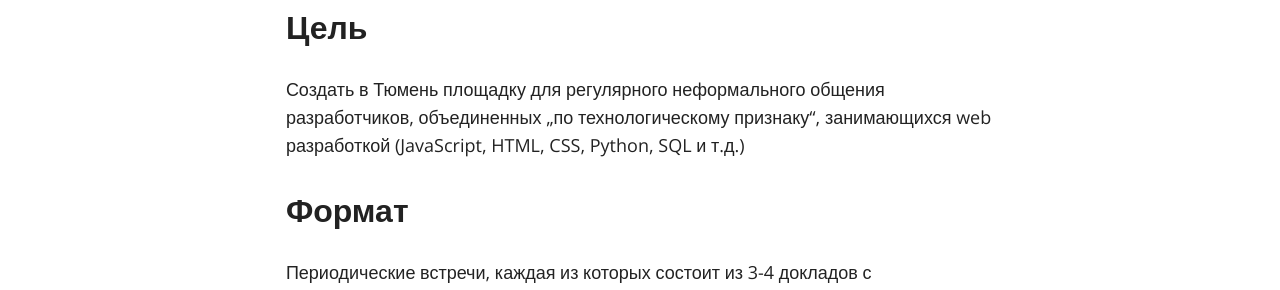
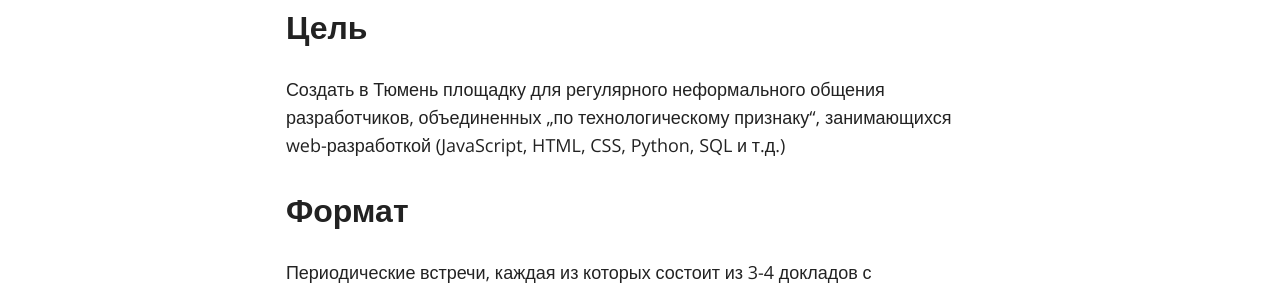
Before and after one commit to tensor-tyumen/tensor-tyumen.github.io, a Jekyll site: the page built from about/index.md, in a window 1280 px wide. Shown: the part 596-886 px from the top of the page. Built offline with Jekyll 4.4.1, drawn with Linux system fonts in a browser that asks for light colours; nearby versions of some CDN libraries; comment, search, counter and statistics services are not loaded.

```diff
--- a/about/index.md
+++ b/about/index.md
@@ -9,7 +9,7 @@ comments: true
 Цель
 ----
 Создать в Тюмень площадку для регулярного неформального общения разработчиков,
-объединенных &#8222;по технологическому признаку&#8220;, занимающихся web разработкой
+объединенных &#8222;по технологическому признаку&#8220;, занимающихся web-разработкой
 (JavaScript, HTML, CSS, Python, SQL и т.д.)
 
 Формат
```
